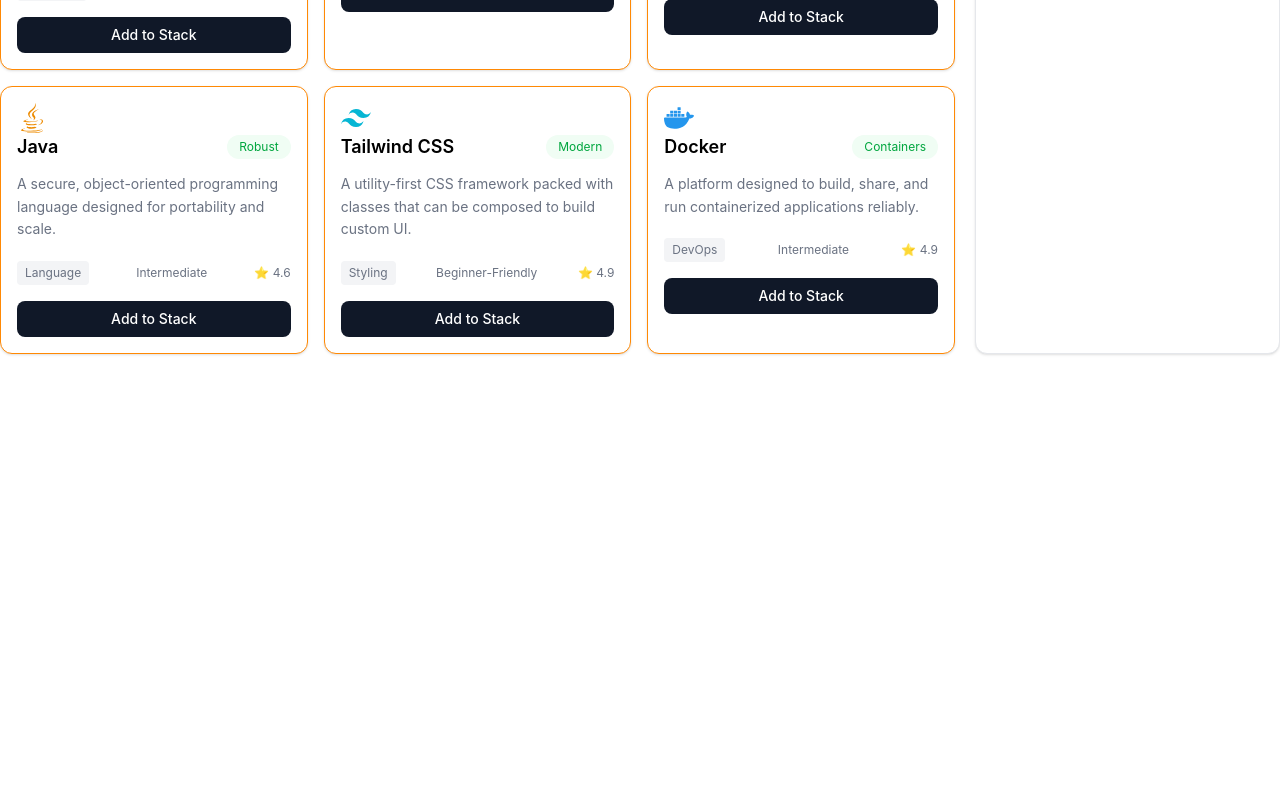
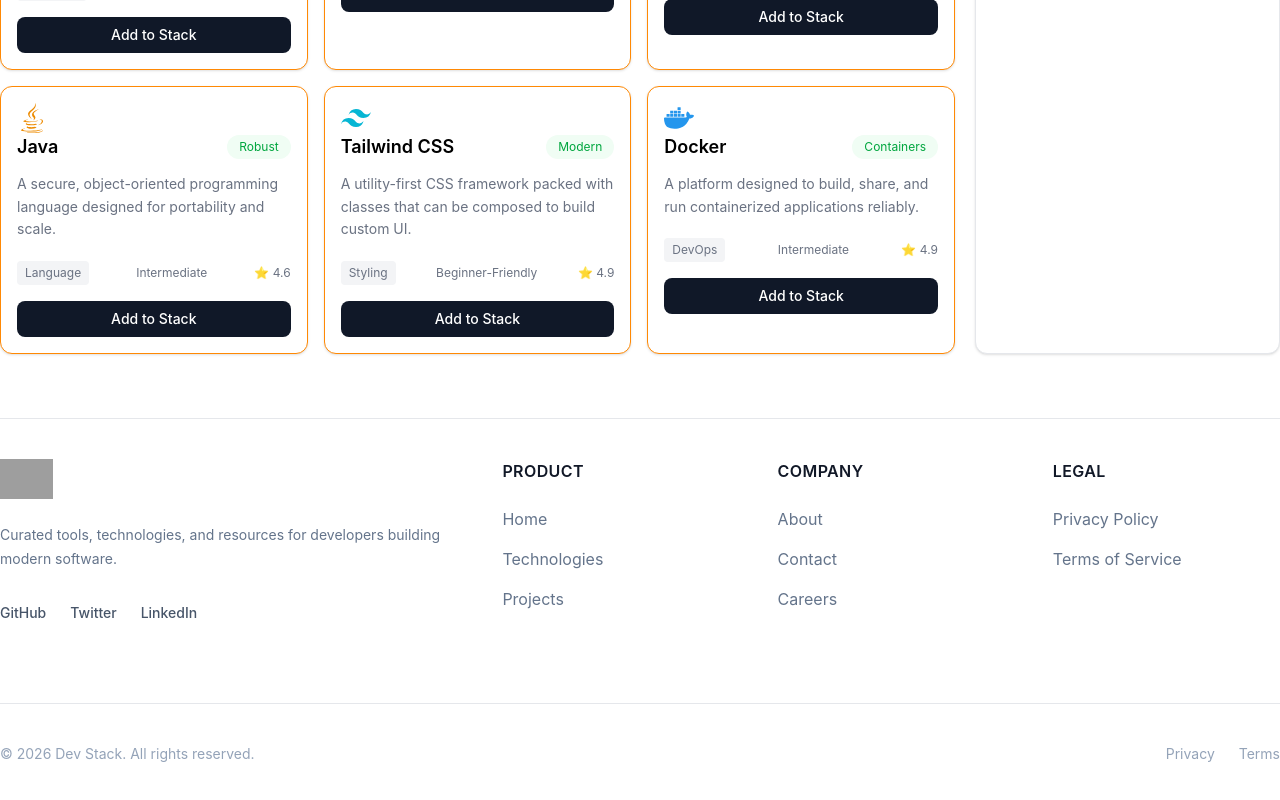
Before and after one commit to jahidrefat238-oss/assignment5, a React (Vite) app: page / in a window 1280 px wide. Shown: the part 1656-2456 px from the top of the page. Before the commit the page ends 2074 px from the top, so only its background shows below. Built offline with nearby package versions, Linux system fonts and the light colour scheme; grey boxes are pictures that could not be loaded.

Commit message:
footer sectoin completed

```diff
--- a/src/App.tsx
+++ b/src/App.tsx
@@ -1,3 +1,4 @@
+import Footer from "./components/Footer/Footer";
 import Hero from "./components/Hero/Hero";
 import Navbar from "./components/Navbar/Navbar";
 import TechnologySection from "./components/TechnologySection/TechnologySection";
@@ -19,6 +20,7 @@
         <TechnologySection technologyPromise={technologyPromise} />
       </Suspense>
        <ToastContainer></ToastContainer>
+       <Footer></Footer>
     </div>
   );
 }
--- a/src/components/Footer/Footer.tsx
+++ b/src/components/Footer/Footer.tsx
@@ -0,0 +1,78 @@
+import logo from "../../assets/B14-A05-DevStack/assets/logo-text.png";
+
+const Footer = () => {
+  return (
+    <footer className="border-t border-gray-200 bg-white">
+      <div className="container mx-auto py-10">
+        <div className="grid grid-cols-[2fr_1fr_1fr_1fr] gap-12">
+
+
+          <div>
+            <img src={logo} alt="Dev Stack" className="h-10" />
+
+            <p className="mt-6 max-w-md text-sm leading-6 text-[#64748B]">
+              Curated tools, technologies, and resources for developers building <br></br>modern software.
+            </p>
+
+            <div className="mt-8 flex gap-6 text-sm font-medium text-[#475569]">
+              <a href="#">GitHub</a>
+              <a href="#">Twitter</a>
+              <a href="#">LinkedIn</a>
+            </div>
+          </div>
+
+
+          <div>
+            <h3 className="font-semibold uppercase tracking-wide text-[#111827]">
+              Product
+            </h3>
+
+            <div className="mt-6 flex flex-col gap-4 text-[#64748B]">
+              <a href="#">Home</a>
+              <a href="#">Technologies</a>
+              <a href="#">Projects</a>
+            </div>
+          </div>
+
+
+          <div>
+            <h3 className="font-semibold uppercase tracking-wide text-[#111827]">
+              Company
+            </h3>
+
+            <div className="mt-6 flex flex-col gap-4 text-[#64748B]">
+              <a href="#">About</a>
+              <a href="#">Contact</a>
+              <a href="#">Careers</a>
+            </div>
+          </div>
+
+
+          <div>
+            <h3 className="font-semibold uppercase tracking-wide text-[#111827]">
+              Legal
+            </h3>
+
+            <div className="mt-6 flex flex-col gap-4 text-[#64748B]">
+              <a href="#">Privacy Policy</a>
+              <a href="#">Terms of Service</a>
+            </div>
+          </div>
+
+        </div>
+
+
+        <div className="mt-20 flex items-center justify-between border-t border-gray-200 pt-10 text-sm text-[#94A3B8]">
+          <p>© 2026 Dev Stack. All rights reserved.</p>
+
+          <div className="flex gap-6">
+            <a href="#">Privacy</a>
+            <a href="#">Terms</a>
+          </div>
+        </div>
+      </div>
+    </footer>
+  );
+};
+
+export default Footer;
--- a/src/components/Navbar/Navbar.tsx
+++ b/src/components/Navbar/Navbar.tsx
@@ -2,7 +2,7 @@
 
 const Navbar = () => {
   return (
-    <nav className=" container mx-auto flex items-center justify-between pt-5 sticky top-0 z-50">
+    <nav className=" container mx-auto flex items-center justify-between pt-5 sticky top-0 z-50 bg-white">
       {/* left side */}
       <div className="flex items-center ">
         <img src={logo} alt="nav logo" />
```
